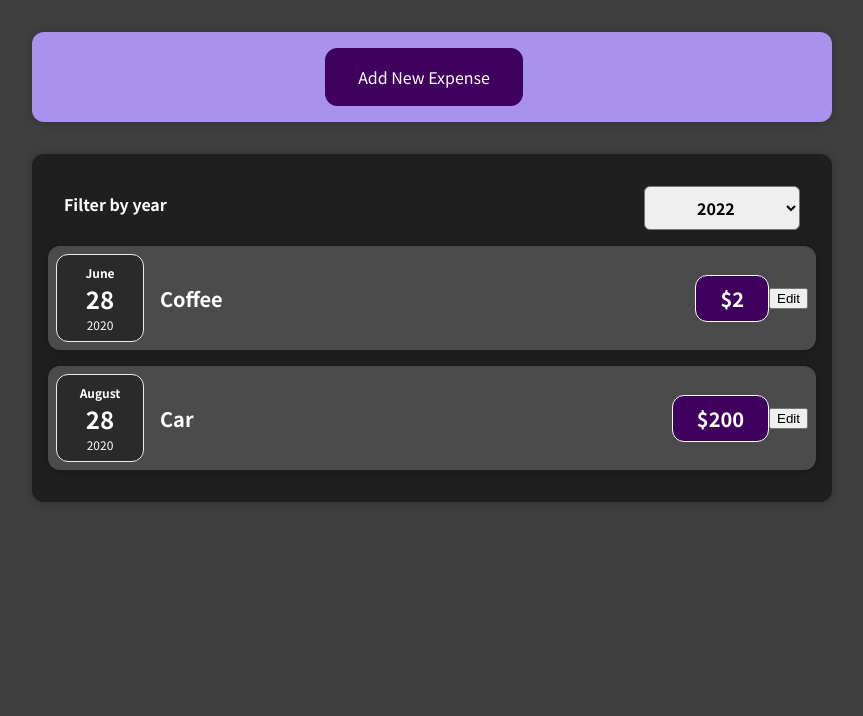
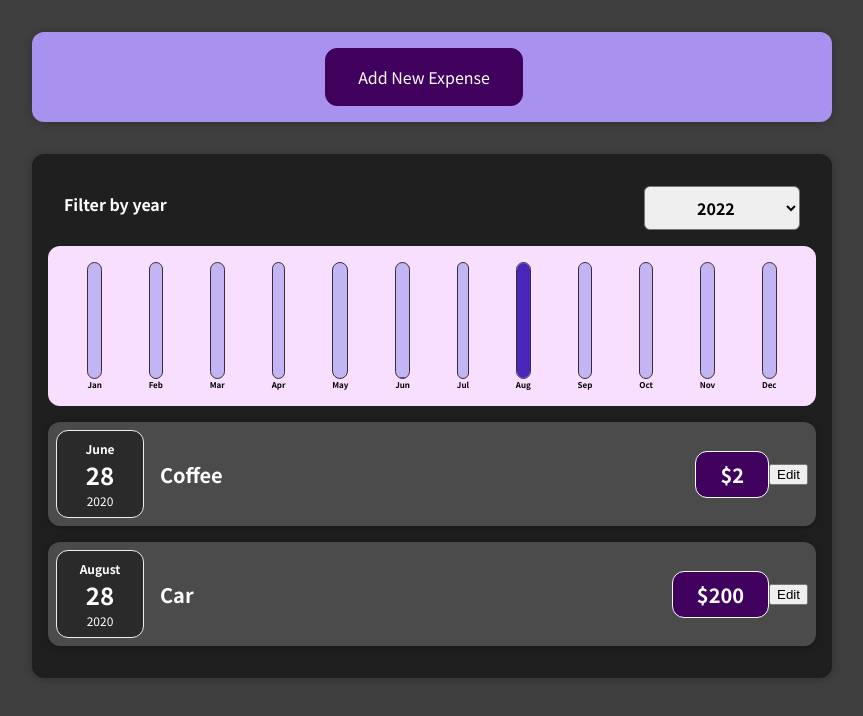
Before and after one commit to CheolRyu/tracker, a React (Create React App) app: page / in a window 1280 px wide. Shown: the top 716 px of the page, without its empty margins (208-1071 px from the left). Built offline with nearby package versions, Linux system fonts and the light colour scheme; the HTML template or start-up script is replaced by a standard one.

Commit message:
finished adding chart to the component

```diff
--- a/src/components/Chart/Chart.js
+++ b/src/components/Chart/Chart.js
@@ -2,16 +2,24 @@
 import ChartBar from './ChartBar';
 import './Chart.css';
 const Chart = (props) => {
+  // props.dataPoints = [{label: 'Jan', value: 0}, {label: 'Feb', value: 0}, ...]
+  const totalMaximum = Math.max(
+    ...props.dataPoints.map((dataPoint) => dataPoint.value) // spread operator to pull out all values from array and pass them as a list of values to Math.max()
+  );
   return (
     <div className='chart'>
-      {props.dataPoints.map((dataPoint) => (
-        <ChartBar
-          key={dataPoint.label}
-          value={dataPoint.value}
-          maxValue={null}
-          label={dataPoint.label}
-        />
-      ))}
+      {props.dataPoints.map(
+        (
+          dataPoint // map() method transforms array into new array
+        ) => (
+          <ChartBar
+            key={dataPoint.label} // key is a special string attribute you have to include when creating lists of elements
+            value={dataPoint.value}
+            maxValue={totalMaximum} // maxValue is a custom property
+            label={dataPoint.label}
+          />
+        )
+      )}
     </div>
   );
 };
--- a/src/components/Chart/ChartBar.js
+++ b/src/components/Chart/ChartBar.js
@@ -0,0 +1,23 @@
+import React from 'react';
+import './ChartBar.css';
+const ChartBar = (props) => {
+  // props.value = 0, props.maxValue = 0, props.label = 'Jan'
+  let barFillHeight = '0%'; // default value
+  if (props.maxValue > 0) {
+    // maxValue is a custom property
+    barFillHeight = Math.round((props.value / props.maxValue) * 100) + '%'; // value is a custom property (props.value)
+  }
+  return (
+    <div className='chart-bar'>
+      <div className='chart-bar__inner'>
+        <div
+          className='chart-bar__fill'
+          style={{ height: barFillHeight }}
+        ></div>
+      </div>
+      <div className='chart-bar__label'>{props.label}</div>
+    </div>
+  );
+};
+
+export default ChartBar;
--- a/src/components/Expenses/Expenses.js
+++ b/src/components/Expenses/Expenses.js
@@ -2,14 +2,18 @@
 import Card from '../UI/Card';
 import ExpensesFilter from './ExpensesFilter';
 import ExpensesList from './ExpensesList';
+import ExpensesChart from './ExpensesChart';
 import './Expenses.css';
 const Expenses = (props) => {
-  const [selectedOption, setSelectedOption] = useState('2020');
+  // props.expenses = [{title: 'Car Insurance', amount: 294.67, date: Mon Jan 01 2018 00:00:00 GMT-0500 (Eastern Standard Time)}, ...]
+  const [selectedOption, setSelectedOption] = useState('2020'); // useState() returns an array with exactly 2 elements
   const onSelectFilterHandler = (filterData) => {
-    setSelectedOption(filterData);
+    // filterData = '2020'
+    setSelectedOption(filterData); // setSelectedOption() is a function that React provides us to update the state (selectedOption)
     console.log(filterData);
-  };
+  }; // onSelectFilterHandler
   const filteredExpenses = props.items.filter((expense) => {
+    // filter() method transforms array into new array
     return expense.date.getFullYear().toString() === selectedOption;
   });
   console.log(filteredExpenses, 'filteredExpenses');
@@ -20,6 +24,7 @@
           selected={selectedOption}
           onSelectFilter={onSelectFilterHandler}
         />
+        <ExpensesChart expenses={filteredExpenses} />
         <ExpensesList items={filteredExpenses} />
       </Card>
     </div>
--- /dev/null
+++ b/src/components/Expenses/ExpensesChart.js
@@ -0,0 +1,27 @@
+import React from 'react';
+import Chart from '../Chart/Chart';
+
+const ExpensesChart = (props) => {
+  const chartDataPoints = [
+    { label: 'Jan', value: 0 },
+    { label: 'Feb', value: 0 },
+    { label: 'Mar', value: 0 },
+    { label: 'Apr', value: 0 },
+    { label: 'May', value: 0 },
+    { label: 'Jun', value: 0 },
+    { label: 'Jul', value: 0 },
+    { label: 'Aug', value: 0 },
+    { label: 'Sep', value: 0 },
+    { label: 'Oct', value: 0 },
+    { label: 'Nov', value: 0 },
+    { label: 'Dec', value: 0 },
+  ];
+  for (const expense of props.expenses) {
+    // for...of loop to loop over array of objects (props.expenses)
+    const expenseMonth = expense.date.getMonth(); // starting at 0 => January => 0
+    chartDataPoints[expenseMonth].value += expense.amount;
+  }
+  return <Chart dataPoints={chartDataPoints} />;
+};
+
+export default ExpensesChart;
```
